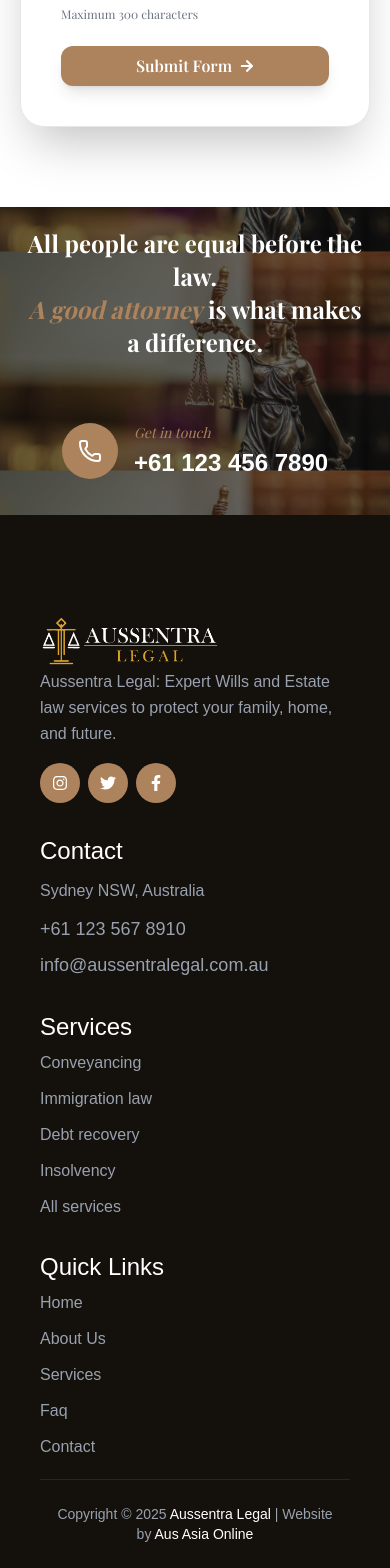
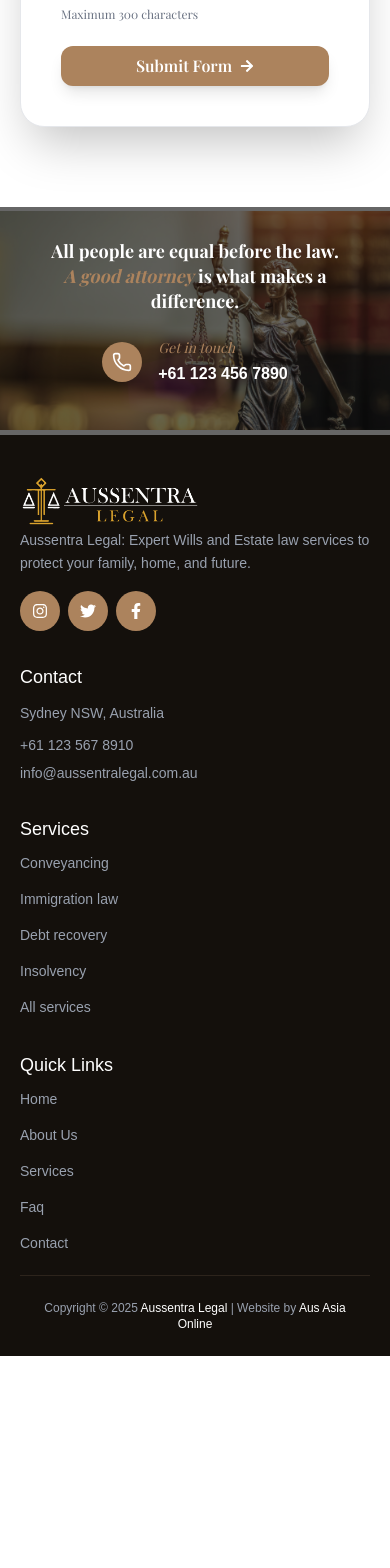
Before and after one commit to jewel-rana-ausasia/aussentra-legal, a Next.js app: page /contact in a window 390 px wide. Shown: the part 1696-3264 px from the top of the page. After the commit the page ends 3052 px from the top, so only its background shows below. Built offline with nearby package versions, Linux system fonts and the light colour scheme.

Commit message:
Update responsive for Footer

```diff
--- a/components/Footer.tsx
+++ b/components/Footer.tsx
@@ -63,7 +63,7 @@ export default function Footer() {
       {/* Get in Touch */}
       <section className="relative">
         <div
-          className="bg-fixed bg-contain lg:bg-cover  bg-center relative py-16 lg:py-20"
+          className="lg:bg-fixed bg-contain lg:bg-cover  bg-center bg-no-repeat relative py-16 lg:py-20"
           style={{
             backgroundImage:
               "url('/home/all-people-are-equal-before-the-law.jpg')",
@@ -72,11 +72,11 @@ export default function Footer() {
           {/* Overlay */}
           <div className="absolute inset-0 bg-black/60"></div>
 
-          <div className="max-w-7xl mx-auto h-[180px] flex justify-between items-center relative z-10 px-5 lg:px-0">
-            <div className="grid grid-cols-1 lg:grid-cols-12 items-center gap-6">
+          <div className="max-w-7xl mx-auto h-[100px] lg:h-[180px] flex justify-between items-center relative z-10 px-5 lg:px-0">
+            <div className="grid grid-cols-1 lg:grid-cols-12 items-center gap-2">
               {/* Text */}
-              <div className="lg:col-span-8 text-white text-center lg:text-left">
-                <h2 className="text-2xl md:3xl lg:text-4xl font-bold leading-snug font-playfair">
+              <div className="lg:col-span-8 flex justify-center items-center text-white text-center lg:text-left">
+                <h2 className="text-lg md:3xl lg:text-4xl font-bold leading-snug font-playfair">
                   All people are equal before the law.
                   <br />
                   <span className="text-[#ac835d] italic">A good attorney</span>
@@ -85,10 +85,10 @@ export default function Footer() {
               </div>
 
               {/* Call Center */}
-              <div className="lg:col-span-3 lg:col-start-10 flex items-center justify-center lg:justify-start mt-6 lg:mt-0">
+              <div className="lg:col-span-3 lg:col-start-10 flex items-center justify-center lg:justify-start lg:mt-0">
                 <div className="flex items-center rounded-lg p-4 gap-4">
-                  <div className="text-3xl bg-[#ac835d] w-14 h-14 rounded-full flex justify-center items-center">
-                    <Phone className="text-white w-6 h-6" />
+                  <div className="text-xl lg:text-3xl bg-[#ac835d] w-10 h-10 lg:w-14 lg:h-14 rounded-full flex justify-center items-center">
+                    <Phone className="text-white size-5 lg:size-6" />
                   </div>
                   <div className="text-white">
                     <p className="text-sm md:text-xl font-playfair italic text-[#ac835d] mb-1">
@@ -96,7 +96,7 @@ export default function Footer() {
                     </p>
                     <a
                       href="tel:1234567890"
-                      className="font-semibold text-2xl md:text-xl hover:underline"
+                      className="font-semibold text-md md:text-xl hover:underline"
                     >
                      +61 123 456 7890
                     </a>
@@ -109,9 +109,9 @@ export default function Footer() {
       </section>
 
       {/* Footer */}
-      <footer className="bg-[#14100c] text-white px-10 lg:px-0">
+      <footer className="bg-[#14100c] text-white px-5 lg:px-0">
         {/* Top */}
-        <div className="max-w-7xl mx-auto py-[100px] pb-5">
+        <div className="max-w-7xl mx-auto py-10 lg:py-20 pb-5">
           <div className="grid grid-cols-1 md:grid-cols-4 gap-8">
             {/* Logo + Description + Social */}
             <div className="space-y-4">
@@ -123,7 +123,7 @@ export default function Footer() {
                   height={80}
                 />
               </Link>
-              <p className="text-gray-400 leading-relaxed">
+              <p className="text-gray-400 text-sm lg:text-base leading-relaxed">
                 Aussentra Legal: Expert Wills and Estate law services to protect
                 your family, home, and future.
               </p>
@@ -149,16 +149,15 @@ export default function Footer() {
             </div>
 
             {/* Contact */}
-            {/* Contact */}
             <div className="space-y-2">
-              <h3 className="text-2xl mb-2">Contact</h3>
-              <p className="text-gray-400 leading-loose">
+              <h3 className="text-lg lg:text-2xl mb-2">Contact</h3>
+              <p className="text-gray-400 text-sm lg:text-base leading-loose">
                 Sydney NSW, Australia
               </p>
-              <div className="phone text-gray-400 text-lg">
+              <div className="phone text-gray-400 text-sm lg:text-lg">
                 <a href="tel:+61212345678">+61 123 567 8910</a>
               </div>
-              <div className="mail text-gray-400 text-lg">
+              <div className="mail text-gray-400 text-sm lg:text-lg">
                 <a href="mailto:hello@aussentralegal.com.au">
                   info@aussentralegal.com.au
                 </a>
@@ -167,13 +166,13 @@ export default function Footer() {
 
             {/* Services Column */}
             <div>
-              <h3 className="text-2xl mb-2">Services</h3>
+              <h3 className="text-lg lg:text-2xl mb-2">Services</h3>
               <ul className="space-y-3">
                 {services.map((service, index) => (
                   <li key={index}>
                     <Link
                       href={getHref(service)}
-                      className="text-gray-400 hover:text-[#ac835d] transition-colors"
+                      className="text-gray-400 text-sm lg:text-base hover:text-[#ac835d] transition-colors"
                     >
                       {service}
                     </Link>
@@ -183,13 +182,13 @@ export default function Footer() {
             </div>
 
             <div>
-              <h3 className="text-2xl mb-2">Quick Links</h3>
+              <h3 className="text-lg lg:text-2xl mb-2">Quick Links</h3>
               <ul className="space-y-3">
                 {quickLinks.map((label, index) => (
                   <li key={index}>
                     <Link
                       href={getHref(label)}
-                      className="text-gray-400 hover:text-[#ac835d] transition-colors"
+                      className="text-gray-400 text-sm lg:text-base hover:text-[#ac835d] transition-colors"
                     >
                       {label}
                     </Link>
@@ -203,7 +202,7 @@ export default function Footer() {
         {/* Bottom */}
         <div className="border-t border-[#91765a33] py-6">
           <div className="container mx-auto px-4 flex justify-center">
-            <p className="text-gray-400 text-sm text-center">
+            <p className="text-gray-400 text-xs lg:text-sm text-center">
               Copyright © {currentYear}{" "}
               <span className="text-white">Aussentra Legal</span> | Website by{" "}
               <span className="text-white">Aus Asia Online</span>
--- a/components/Navbar.tsx
+++ b/components/Navbar.tsx
@@ -14,16 +14,29 @@ interface NavItem {
 
 const navItems: NavItem[] = [
   { label: "Home", href: "/", icon: <Home className="w-4 h-4 mr-2" /> },
-  { label: "About Us", href: "/about", icon: <Info className="w-4 h-4 mr-2" /> },
-  { label: "Services", href: "/services", icon: <Briefcase className="w-4 h-4 mr-2" /> },
+  {
+    label: "About Us",
+    href: "/about",
+    icon: <Info className="w-4 h-4 mr-2" />,
+  },
+  {
+    label: "Services",
+    href: "/services",
+    icon: <Briefcase className="w-4 h-4 mr-2" />,
+  },
   { label: "Faq", href: "/faq", icon: <HelpCircle className="w-4 h-4 mr-2" /> },
-  { label: "Contact Us", href: "/contact", icon: <Mail className="w-4 h-4 mr-2" /> },
+  {
+    label: "Contact Us",
+    href: "/contact",
+    icon: <Mail className="w-4 h-4 mr-2" />,
+  },
 ];
 
 const Navbar = () => {
   const [isOpen, setIsOpen] = useState(false);
   const [scrolled, setScrolled] = useState(false);
   const pathname = usePathname();
+  const handleLinkClick = () => setIsOpen(false);
 
   useEffect(() => {
     const handleScroll = () => setScrolled(window.scrollY > 50);
@@ -72,12 +85,15 @@ const Navbar = () => {
               <li key={item.label}>
                 <Link
                   href={item.href}
+                  onClick={handleLinkClick} // <- Add this
                   className={`flex items-center hover:text-[#ac835d] ${
                     pathname === item.href ? "text-[#ac835d]" : "text-white"
                   }`}
                 >
                   {/* Show icon only on mobile */}
-                  {item.icon && <span className="block lg:hidden">{item.icon}</span>}
+                  {item.icon && (
+                    <span className="block lg:hidden">{item.icon}</span>
+                  )}
                   <span className="mb-0">{item.label}</span>
                 </Link>
               </li>
@@ -88,6 +104,7 @@ const Navbar = () => {
           <div className="mt-6 lg:mt-0 lg:ml-8">
             <Link
               href="/contact"
+              onClick={handleLinkClick} // <- Add this
               className="border border-[#ac835d] text-white px-5 py-3 text-sm rounded-full hover:bg-[#ac835d] transition-all"
             >
               Free consultant
--- a/components/TeamMember .tsx
+++ b/components/TeamMember .tsx
@@ -51,10 +51,10 @@ const teamMembers: TeamMember[] = [
 const Team: React.FC = () => {
   return (
     <section className="w-full px-5 lg:px-0 py-20">
-      <div className="max-w-7xl mx-auto px-4">
+      <div className="max-w-7xl mx-auto px-2">
         {/* Header */}
-        <div className="text-center mb-20">
-          <div className="section-subtitle flex justify-center items-center gap-1 text-lg text-[#ac835d] font-medium tracking-wider font-playfair italic">
+        <div className="text-center mb-8 lg:mb-20">
+          <div className="section-subtitle flex justify-center items-center gap-1 lg:text-lg text-[#ac835d] font-medium tracking-wider font-playfair italic">
             <span className="flex items-center justify-center w-10 h-10 bg-[#ac835d] rounded-full mr-2">
               <Image
                 src="/balance-icon.svg"
@@ -65,7 +65,7 @@ const Team: React.FC = () => {
             </span>
             Qualified experts
           </div>
-          <h2 className="section-title text-4xl font-bold mt-2 font-playfair">
+          <h2 className="section-title text-2xl lg:text-4xl font-bold mt-2 font-playfair">
             Meet Our <span className="text-[#ac835d] italic">Attorneys</span>
           </h2>
         </div>
--- a/components/VideoSection.tsx
+++ b/components/VideoSection.tsx
@@ -1,5 +1,6 @@
 "use client";
 
+import { Play, Youtube } from "lucide-react";
 import Image from "next/image";
 import React from "react";
 import { FaGavel } from "react-icons/fa";
@@ -7,7 +8,7 @@ import { FaGavel } from "react-icons/fa";
 const VideoSection: React.FC = () => {
   return (
     <section
-      className="w-full h-[420px] flex justify-center items-center section-padding video-wrapper relative bg-fixed bg-center bg-cover"
+      className="w-full h-[220px]  lg:h-[420px] flex justify-center items-center section-padding video-wrapper relative lg:bg-fixed bg-center bg-contain lg:bg-cover bg-no-repeat"
       style={{ backgroundImage: "url('/home/law-firm-promo-video.jpg')" }}
     >
       {/* Overlay */}
@@ -16,7 +17,7 @@ const VideoSection: React.FC = () => {
       <div className="container mx-auto px-4 relative z-10">
         {/* Header */}
         <div className="flex justify-center">
-          <div className="text-center mb-8">
+          <div className="text-center mb-4 lg:mb-8">
             <div className="section-subtitle text-white flex justify-center items-center gap-2 text-lg font-medium tracking-wider font-playfair italic">
               <div className="flex items-center justify-center w-10 h-10 bg-[#ac835d] rounded-full mr-1">
                 <Image
@@ -28,7 +29,7 @@ const VideoSection: React.FC = () => {
               </div>
               Watch law firm
             </div>
-            <h2 className="section-title text-4xl font-bold text-white mt-2 font-playfair">
+            <h2 className="section-title text-2xl lg:text-4xl font-bold text-white mt-2 font-playfair">
               Law Firm{" "}
               <span className="text-[#ac835d] italic">Promo Video</span>
             </h2>
@@ -43,9 +44,7 @@ const VideoSection: React.FC = () => {
             target="_blank"
             rel="noopener noreferrer"
           >
-            <div className="vid-butn w-[90px] h-[90px] border-2 border-white rounded-full flex items-center justify-center transition-transform duration-500 hover:scale-90 hover:border-[#ac835d]">
-              <span className="icon text-white text-4xl">&#9658;</span>
-            </div>
+           <Youtube className="w-8 h-8 lg:w-12 lg:h-12 text-red-500"/>
           </a>
         </div>
       </div>
```
